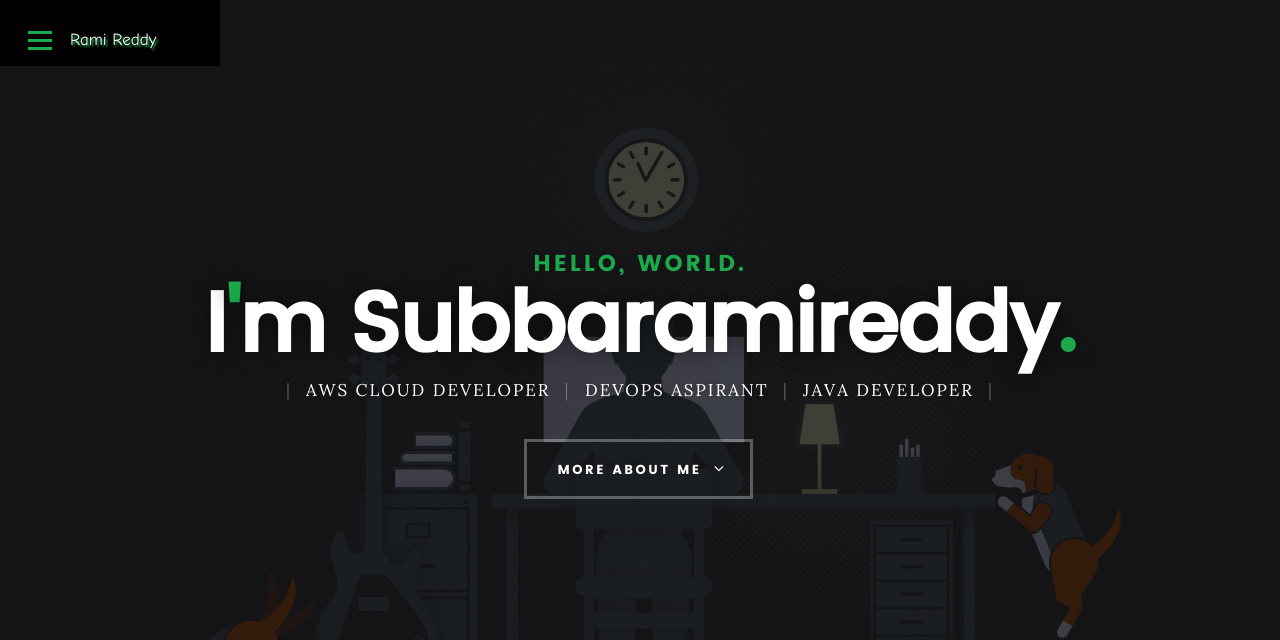
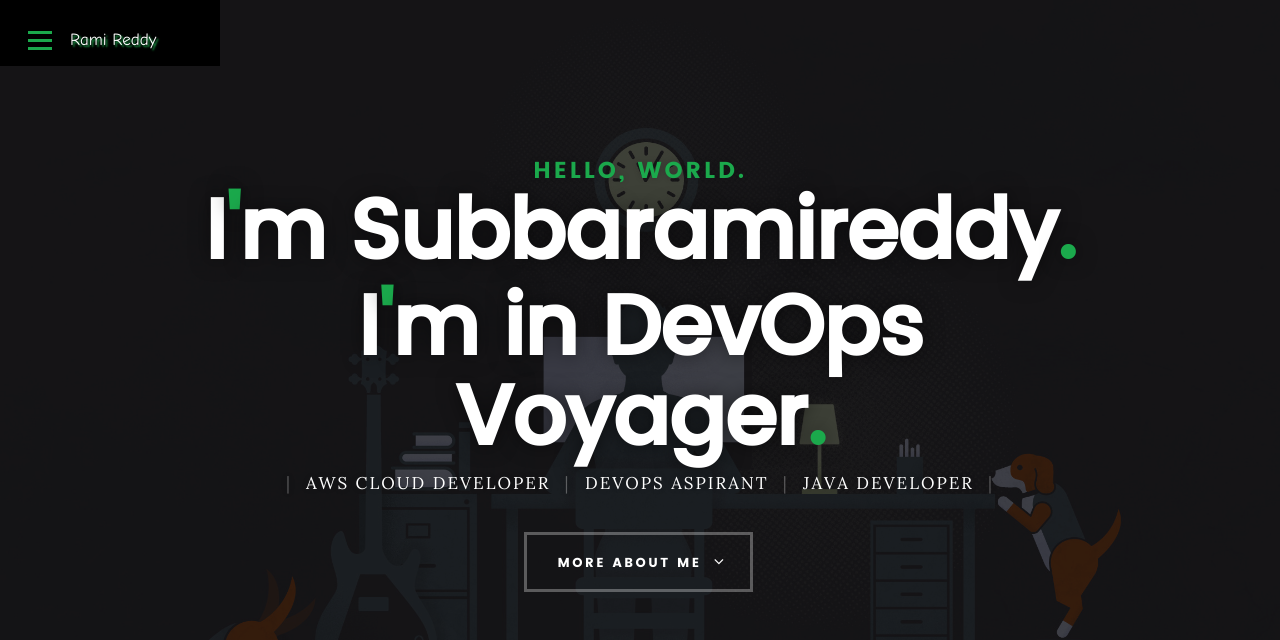
Before and after one commit to SUBBARAMIREDDY-K/Portfolio, a plain HTML site: page index.html in a window 1280 px wide. Shown: the top 640 px of the page. Drawn offline with Linux system fonts and the light colour scheme; files whose address does not match are found by name.

Commit message:
Update index.html
add the DevOps Voyager

```diff
--- a/index.html
+++ b/index.html
@@ -101,6 +101,7 @@
 
 				   <h5>Hello, World.</h5>
 					<h1>I<span style="color: #1ba94c;">'</span>m Subbaramireddy<span style="color: #1ba94c;">.</span></h1>
+					<h1>I<span style="color: #1ba94c;">'</span>m in DevOps Voyager<span style="color: #1ba94c;">.</span></h1>
 
                     <p class="intro-position">
                         <span>AWS Cloud Developer</span>
```
